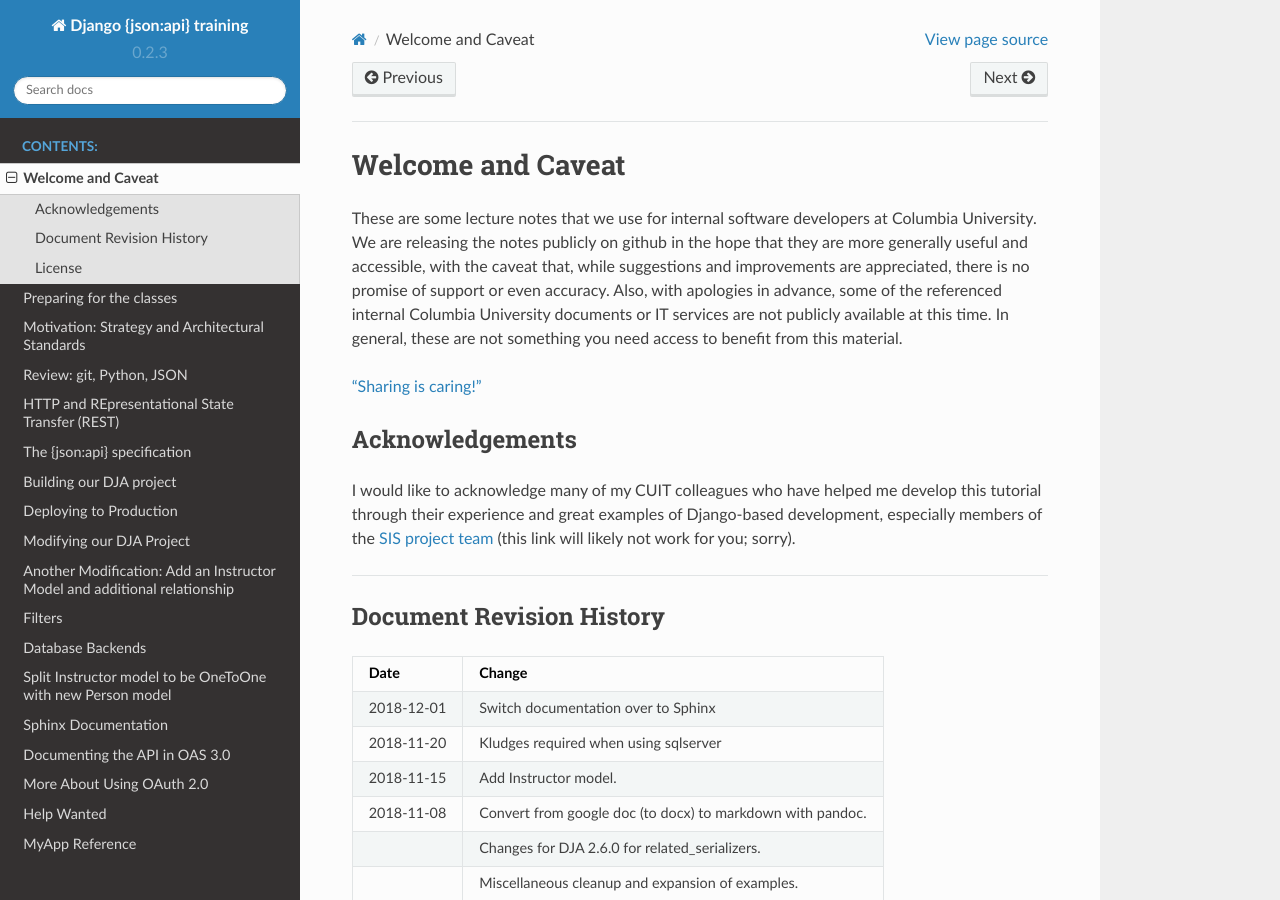
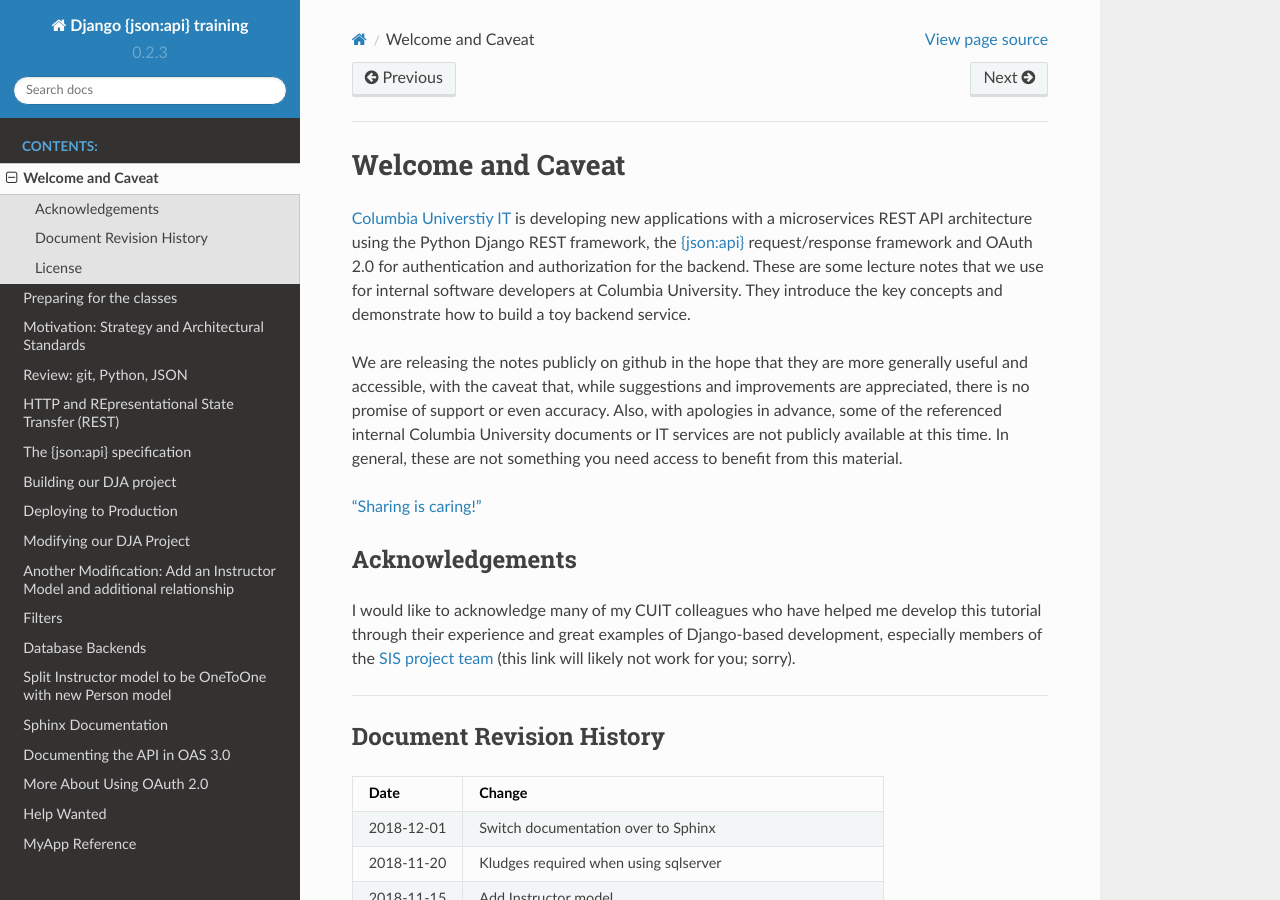
Before and after one commit to columbia-it/django-jsonapi-training, a Sphinx documentation site: the page built from docs/welcome.md, in a window 1280 px wide and 900 px high. Built offline with Sphinx 7.4.7 and the Read the Docs theme 2.0.0, drawn with Linux system fonts in a browser that asks for light colours; pages that are not in the unit, such as notebooks, are missing from menus; the version number is read from the project's files by our own code.

Commit message:
documentation updates

```diff
--- a/docs/welcome.md
+++ b/docs/welcome.md
@@ -1,6 +1,14 @@
 ## Welcome and Caveat
 
-These are some lecture notes that we use for internal software developers at Columbia University.
+[Columbia Universtiy IT](https://cuit.columbia.edu) is developing new
+applications with a microservices REST API architecture using the
+Python Django REST framework, the [{json:api}](https://jsonapi.org)
+request/response framework and OAuth 2.0 for authentication and
+authorization for the backend. These are some lecture notes that we
+use for internal software developers at Columbia University. They
+introduce the key concepts and demonstrate how to build a toy backend
+service.
+
 We are releasing the notes publicly on github in the hope that they are more generally useful and accessible,
 with the caveat that, while suggestions and improvements are appreciated,
 there is no promise of support or even accuracy. Also, with apologies in advance, some
```
Also changed, not shown: docs/help.md (+4 -0 lines).
